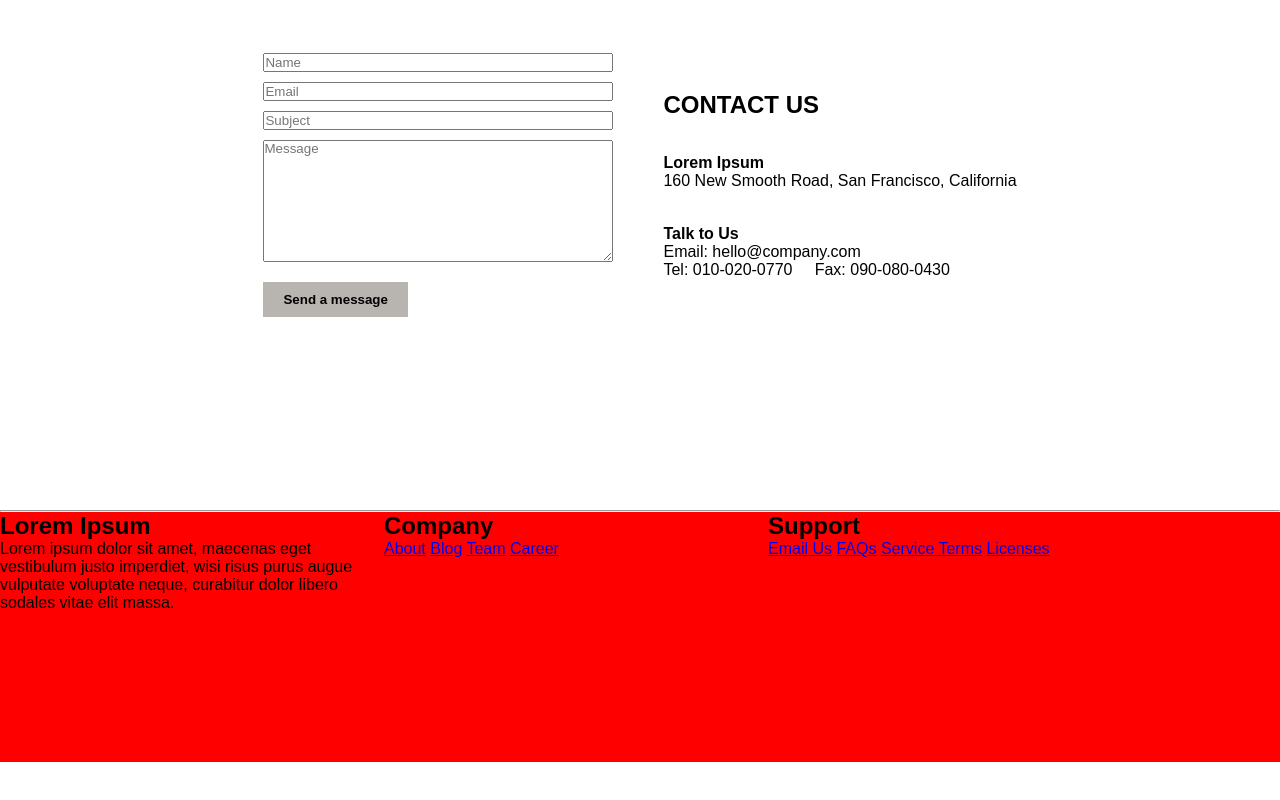
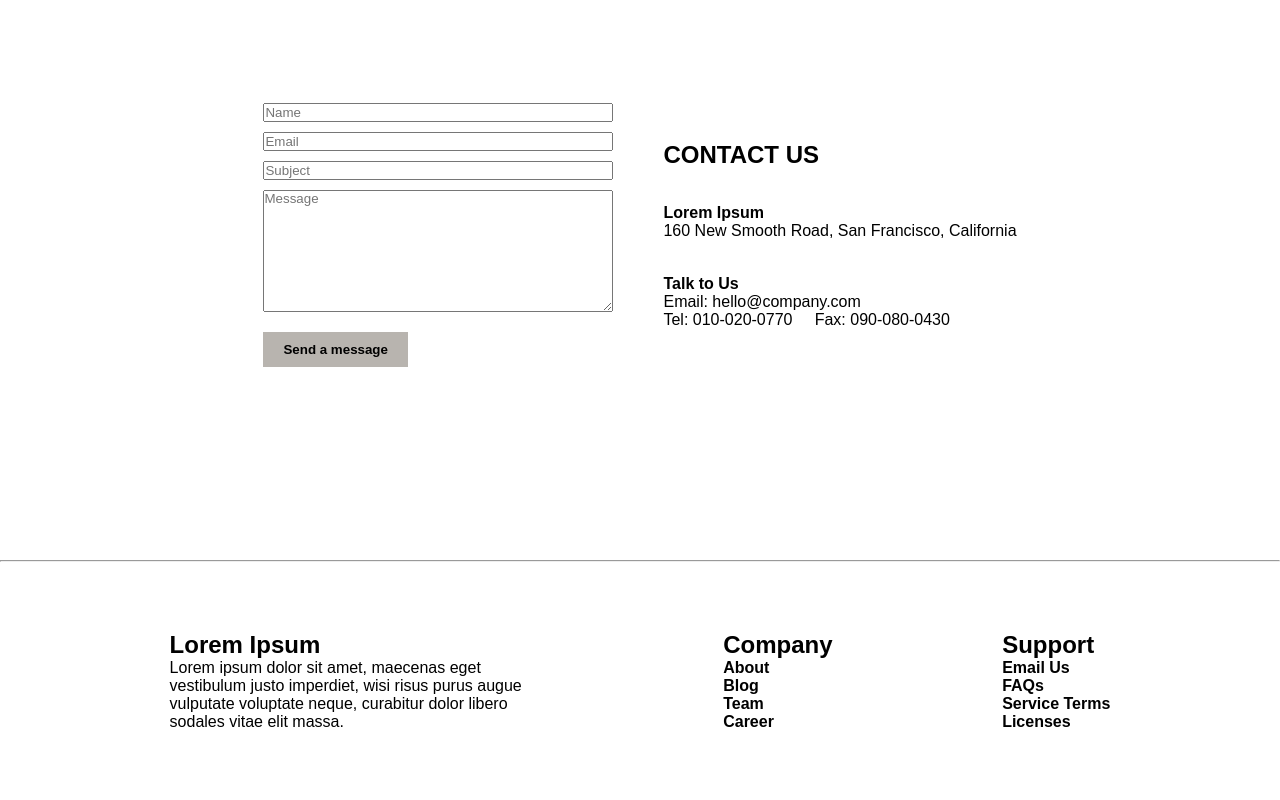
Before and after one commit to miloshevski/osnovi-na-veb-dizajn, a plain HTML site: page zadaca_vtornik/index.html in a window 1280 px wide. Shown: the part 1970-2770 px from the top of the page. Before the commit the page ends 2732 px from the top, so only its background shows below. Drawn offline with Linux system fonts and the light colour scheme.

Commit message:
completed an excercise

```diff
--- a/zadaca_vtornik/css/style.css
+++ b/zadaca_vtornik/css/style.css
@@ -75,6 +75,7 @@
 #about {
   height: 600px;
   margin-top: 30px;
+  margin-bottom: 50px;
 }
 #about .container {
   width: 100%;
@@ -93,6 +94,8 @@
 }
 #about > div > div > div:nth-child(1) {
   width: 50%;
+  height: 100%;
+  margin-bottom: 30px;
 }
 #about > div > div > div:nth-child(1) img {
   width: 100%;
@@ -194,16 +197,27 @@
 }
 footer {
   height: 250px;
-  background-color: red;
 }
 footer .container {
   width: 100%;
-  height: 100%;
+  height: 95%;
 }
 footer .container .row {
   display: flex;
-  justify-content: s;
+  width: 100%;
+  height: 100%;
+  justify-content: space-evenly;
+  align-items: center;
+}
+footer .container .row > div:first-child {
+  width: 30%;
 }
 footer .container .row > div {
-  width: 30%;
+  width: fit-content;
 }
+.link-list a {
+  text-decoration: none;
+  color: #000;
+  font-weight: 600;
+  display: flex;
+}
```
